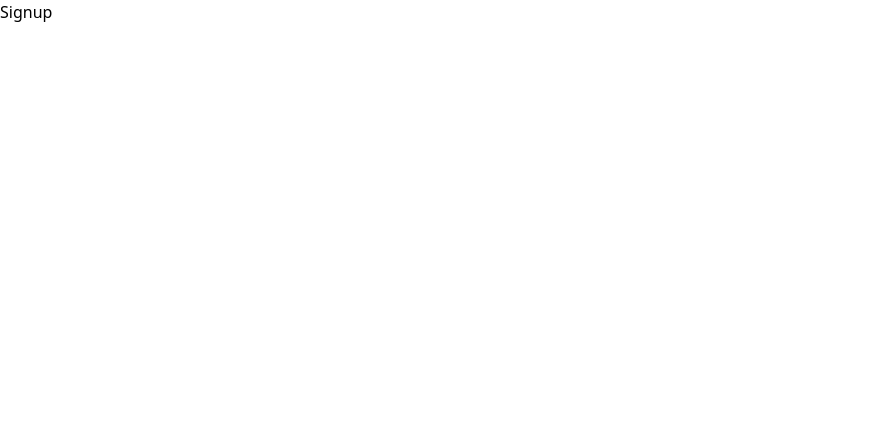
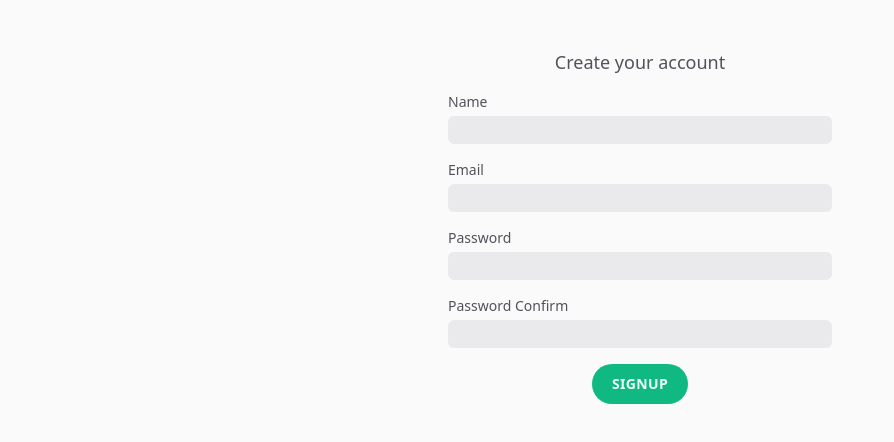
Before and after one commit to yashlohia100/peer2peer-react, a React (Vite) app: page /signup in a window 1280 px wide. Shown: the top 442 px of the page, without its empty margins (0-894 px from the left). Built offline with nearby package versions, Linux system fonts and the light colour scheme.

Commit message:
Create signup form

```diff
--- a/src/features/user/Signup.jsx
+++ b/src/features/user/Signup.jsx
@@ -1,3 +1,102 @@
+import { useForm } from 'react-hook-form';
+import Button from '../../ui/Button';
+
+const inputStyles =
+  'rounded-md bg-zinc-200/75 px-2 py-1 text-zinc-800 transition duration-300 focus:bg-zinc-100 focus:outline-none focus:ring-2 focus:ring-emerald-300';
+const errorStyles = 'rounded-md bg-red-100 px-2 py-0.5 text-xs text-red-500';
+
 export default function Signup() {
-  return <div>Signup</div>;
+  const {
+    register,
+    handleSubmit,
+    formState: { errors },
+  } = useForm();
+
+  function onValid(data) {
+    console.log(data);
+  }
+
+  return (
+    <div className="h-screen bg-zinc-50">
+      <form
+        onSubmit={handleSubmit(onValid)}
+        className="mx-auto max-w-sm pt-12 text-sm"
+      >
+        <h2 className="text-center text-lg font-medium text-zinc-600">
+          Create your account
+        </h2>
+
+        <div className="space-y-4 py-4">
+          <div className="flex flex-col gap-1">
+            <label htmlFor="name" className="font-medium text-zinc-600">
+              Name
+            </label>
+            <input
+              type="text"
+              id="name"
+              className={inputStyles}
+              {...register('name', { required: 'Name is required.' })}
+            />
+            {errors.name && (
+              <p className={errorStyles}>{errors.name.message}</p>
+            )}
+          </div>
+
+          <div className="flex flex-col gap-1">
+            <label htmlFor="email" className="font-medium text-zinc-600">
+              Email
+            </label>
+            <input
+              type="email"
+              id="email"
+              className={inputStyles}
+              {...register('email', { required: 'Email is required.' })}
+            />
+            {errors.email && (
+              <p className={errorStyles}>{errors.email.message}</p>
+            )}
+          </div>
+
+          <div className="flex flex-col gap-1">
+            <label htmlFor="password" className="font-medium text-zinc-600">
+              Password
+            </label>
+            <input
+              type="password"
+              id="password"
+              className={inputStyles}
+              {...register('password', { required: 'Password is required.' })}
+            />
+            {errors.password && (
+              <p className={errorStyles}>{errors.password.message}</p>
+            )}
+          </div>
+
+          <div className="flex flex-col gap-1">
+            <label
+              htmlFor="passwordConfirm"
+              className="font-medium text-zinc-600"
+            >
+              Password Confirm
+            </label>
+            <input
+              type="password"
+              id="passwordConfirm"
+              className={inputStyles}
+              {...register('passwordConfirm', {
+                required: 'Password confirm is required.',
+              })}
+            />
+            {errors.passwordConfirm && (
+              <p className={errorStyles}>{errors.passwordConfirm.message}</p>
+            )}
+          </div>
+        </div>
+
+        <div className="text-center">
+          <Button variant="small">Signup</Button>
+        </div>
+      </form>
+    </div>
+  );
 }
```
